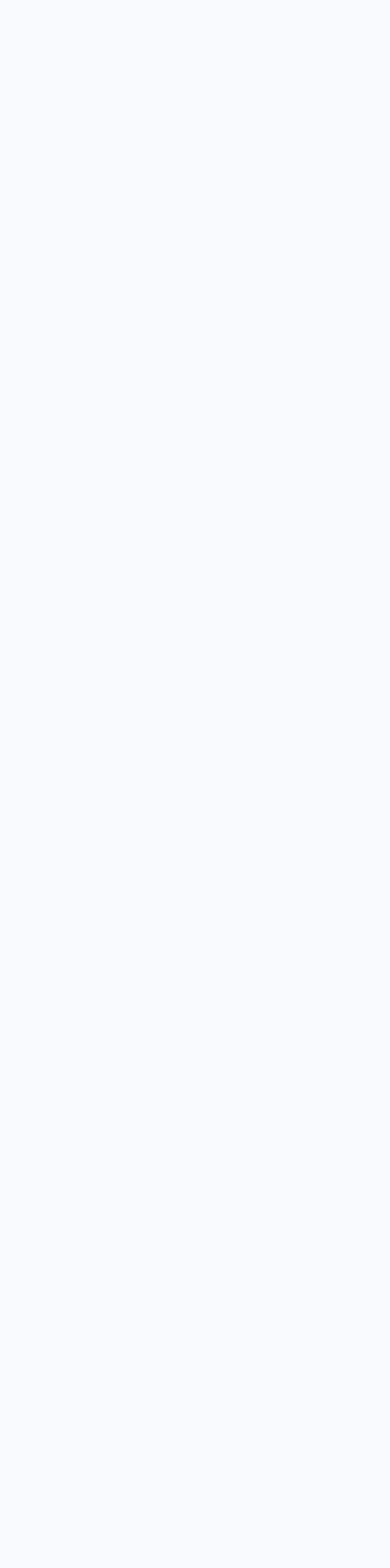
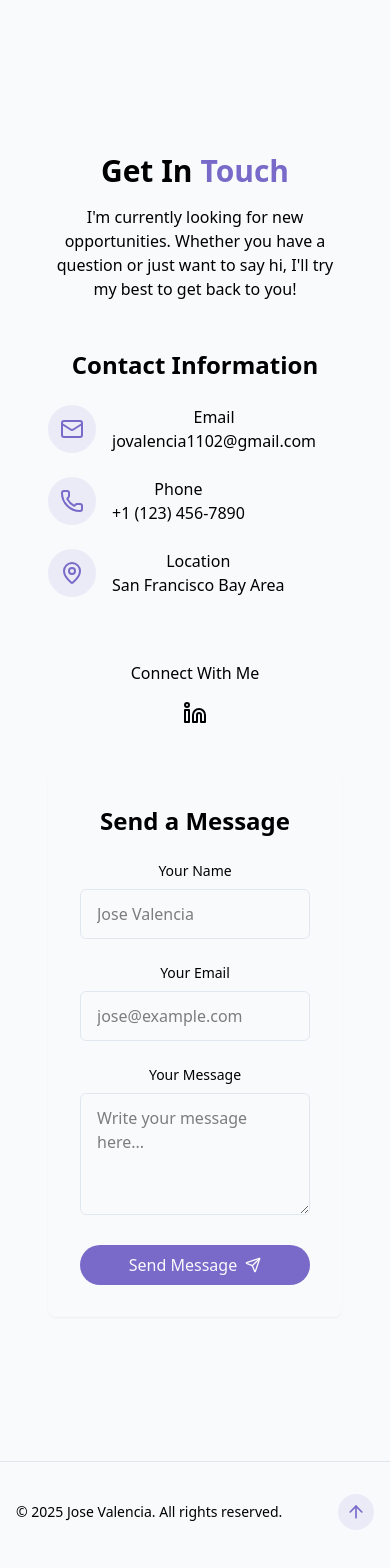
Before and after one commit to joseavalencia/Portfolio, a React (Vite) app: page / in a window 390 px wide. Shown: the part 7463-9031 px from the top of the page. Before the commit the page ends 7520 px from the top, so only its background shows below. Built offline with nearby package versions, Linux system fonts and the light colour scheme.

Commit message:
add contact & footer section & update dependencies

```diff
--- a/package.json
+++ b/package.json
@@ -18,6 +18,7 @@
     "react": "^19.1.0",
     "react-dom": "^19.1.0",
     "react-router-dom": "^7.6.3",
+    "sonner": "^2.0.6",
     "tailwind-merge": "^3.3.1",
     "tailwindcss": "^4.1.11"
   },
--- a/src/App.jsx
+++ b/src/App.jsx
@@ -1,6 +1,7 @@
 import { BrowserRouter, Route, Routes } from 'react-router-dom';
 import { Home } from './pages/Home';
 import { NotFound } from './pages/NotFound';
+import { Toaster } from './componenets/ui/toaster';
 
 function App() {
 
@@ -11,9 +12,9 @@
       <Routes>
         <Route index element={<Home />}/>
         <Route path="*" element={<NotFound />} />
-
       </Routes>
      </BrowserRouter>
+     <Toaster />
     </>
   )
 }
--- /dev/null
+++ b/src/componenets/ContactSection.jsx
@@ -0,0 +1,178 @@
+import { Mail, Phone, MapPin, Linkedin, Send } from "lucide-react";
+import { cn } from "@/lib/utils";
+import { toast } from "sonner";
+
+
+export const ContactSection = () => {
+
+    const handleSubmit = (e) => {
+      e.preventDefault();
+
+      // Get form data
+      const formData = new FormData(e.target);
+      const data = {
+        name: formData.get('name'),
+        email: formData.get('email'),
+        message: formData.get('message'),
+      };
+
+      // Show loading toast
+      toast.promise(
+        // Your form submission logic here (e.g., API call)
+        new Promise((resolve) => {
+          setTimeout(resolve, 1500);
+        }),
+        {
+          loading: 'Sending message...',
+          success: 'Message sent successfully!',
+          error: 'Failed to send message.',
+        }
+      );
+
+      // Reset form
+      e.target.reset();
+    }
+
+  return (
+    <section id="contact" className="py-24 px-4 relative bg-secondary/30">
+      <div className="container mx-auto max-w-5xl">
+        <h2 className="text-3xl md:text-4xl font-bold mb-4 text-center">
+          Get In <span className="text-primary">Touch</span>
+        </h2>
+
+        <p className="text-center text-muted-foreground mb-12 max-w-2xl mx-auto">
+          I'm currently looking for new opportunities. Whether you have a question or just want to say hi, I'll try my best to get back to you!
+        </p>
+
+        <div className="grid grid-cols-1 md:grid-cols-2 gap-12">
+          <div className="space-y-8">
+            <h3 className="text-2xl font-semibold mb-6">
+              {" "}
+              Contact Information
+            </h3>
+
+            <div className="space-y-6 justify-center">
+              <div className="flex items-start space-x-4">
+                <div className="p-3 rounded-full bg-primary/10">
+                  <Mail className="h-6 w-6 text-primary" />{" "}
+                </div>
+                <div>
+                  <h4 className="font-medium"> Email</h4>
+                  <a
+                    href="mailto:jovalencia1102@gmail.com"
+                    className="text-muted-foreground hover:text-primary transition-colors"
+                  >
+                    jovalencia1102@gmail.com
+                  </a>
+                </div>
+              </div>
+
+              <div className="flex items-start space-x-4">
+                <div className="p-3 rounded-full bg-primary/10">
+                  <Phone className="h-6 w-6 text-primary" />{" "}
+                </div>
+                <div>
+                  <h4 className="font-medium">Phone</h4>
+                  <a
+                    href="tel:+1234567890"
+                    className="text-muted-foreground hover:text-primary transition-colors"
+                  >
+                    +1 (123) 456-7890
+                  </a>
+                </div>
+              </div>
+
+              <div className="flex items-start space-x-4">
+                <div className="p-3 rounded-full bg-primary/10">
+                  <MapPin className="h-6 w-6 text-primary" />{" "}
+                </div>
+                <div>
+                  <h4 className="font-medium">Location</h4>
+                  <p className="text-muted-foreground">
+                    San Francisco Bay Area
+                  </p>
+                </div>
+              </div>
+            </div>
+
+            <div className="pt-8">
+              <h4 className="font-medium mb-4"> Connect With Me</h4>
+              <div className="flex space-x-4 justify-center">
+                <a href="https://www.linkedin.com/in/jose-valencia-42322b1a8/" target="_blank">
+                  <Linkedin />
+                </a>
+              </div>
+            </div>
+          </div>
+
+          <div className="bg-card p-8 rounded-lg shadow-xs">
+            <h3 className="text-2xl font-semibold mb-6"> Send a Message</h3>
+
+            <form onSubmit={handleSubmit} className="space-y-6">
+              <div>
+                <label
+                  htmlFor="name"
+                  className="block text-sm font-medium mb-2"
+                >
+                  Your Name
+                </label>
+                <input
+                  type="text"
+                  id="name"
+                  name="name"
+                  required
+                  className="w-full px-4 py-3 rounded-md border border-input bg-background focus:outline-none focus:ring-2 focus:ring-primary"
+                  placeholder="Jose Valencia"
+                />
+              </div>
+
+              <div>
+                <label
+                  htmlFor="email"
+                  className="block text-sm font-medium mb-2"
+                >
+                  Your Email
+                </label>
+                <input
+                  type="email"
+                  id="email"
+                  name="email"
+                  required
+                  className="w-full px-4 py-3 rounded-md border border-input bg-background focus:outline-none focus:ring-2 focus:ring-primary"
+                  placeholder="jose@example.com"
+                />
+              </div>
+
+              <div>
+                <label
+                  htmlFor="message"
+                  className="block text-sm font-medium mb-2"
+                >
+                  Your Message
+                </label>
+                <textarea
+                  id="message"
+                  name="message"
+                  required
+                  rows="4"
+                  className="w-full px-4 py-3 rounded-md border border-input bg-background focus:outline-none focus:ring-2 focus:ring-primary"
+                  placeholder="Write your message here..."
+                />
+              </div>
+
+              <button
+                type="submit"
+                className={cn(
+                  "cosmic-button w-full flex items-center justify-center gap-2",
+                )}
+              >
+                Send Message
+                <Send size={16} />
+              </button>
+            </form>
+          </div>
+        </div>
+      </div>
+    </section>
+  );
+};
--- /dev/null
+++ b/src/componenets/Footer.jsx
@@ -0,0 +1,19 @@
+import { ArrowUp } from "lucide-react";
+
+
+export const Footer = () => {
+  return (
+    <footer className="py-12 px-4 bg-card relative border-t border-border mt-12 pt-8 flex flex-wrap justify-between items-center">
+      {" "}
+      <p className="text-sm text-muted-foreground">
+        &copy; {new Date().getFullYear()} Jose Valencia. All rights reserved.
+      </p>
+      <a
+        href="#hero"
+        className="p-2 rounded-full bg-primary/10 hover:bg-primary/20 text-primary transition-colors"
+      >
+        <ArrowUp size={20} />
+      </a>
+    </footer>
+  );
+};
--- a/src/componenets/HeroSection.jsx
+++ b/src/componenets/HeroSection.jsx
@@ -3,7 +3,7 @@
 export const HeroSection = () => {
   return (
     <section
-      id="#hero"
+      id="hero"
       className="relative min-h-screen flex flex-col items-center justify-center px-4"
 
     >
--- /dev/null
+++ b/src/componenets/ui/toaster.jsx
@@ -0,0 +1,12 @@
+import { Toaster as SonnerToaster } from "sonner";
+
+export function Toaster() {
+  return (
+    <SonnerToaster
+      position="bottom-right"
+      theme="system"
+      className="toaster group"
+      toastOptions={{ className: "toast group" }}
+    />
+  );
+}
--- a/src/pages/Home.jsx
+++ b/src/pages/Home.jsx
@@ -5,7 +5,8 @@
 import { AboutSection } from "../componenets/AboutSection";
 import { SkillsSection } from "../componenets/SkillsSection";
 import { ProjectsSection } from "../componenets/ProjectsSection";
-
+import { ContactSection } from "../componenets/ContactSection";
+import { Footer } from "../componenets/Footer";
 export const Home = () => {
   return (
     <div className="min-h-screen bg-background text-foreground overflow-x-hidden">
@@ -22,9 +23,12 @@
         <AboutSection />
         <SkillsSection />
         <ProjectsSection />
+        <ContactSection />
       </main>
 
       {/* Footer */}
+      <Footer />
+
     </div>
   );
 }
```
Also changed, not shown: 1 other file (tests, documents, lock files or other folders).
